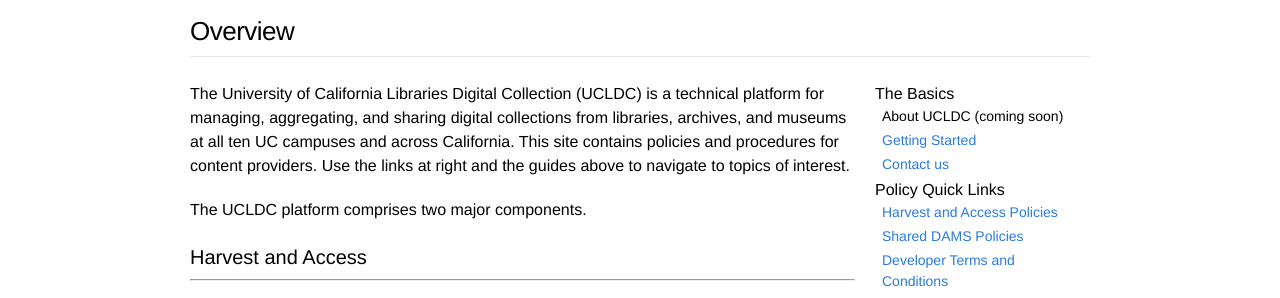
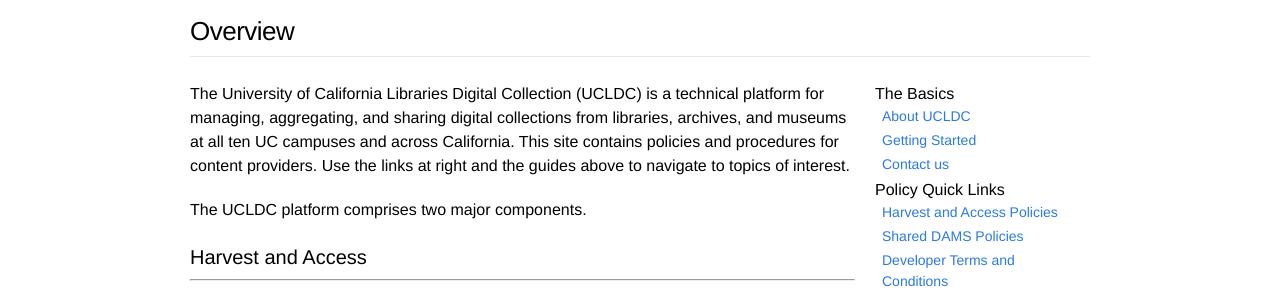
Before and after one commit to ucldc/ucldc-docs, a Jekyll site: the page built from index.md, in a window 1280 px wide. Shown: the part 135-433 px from the top of the page. Built offline with Jekyll 4.4.1, drawn with Linux system fonts in a browser that asks for light colours; nearby versions of some CDN libraries.

Commit message:
Update sidebar.html

```diff
--- a/_includes/sidebar.html
+++ b/_includes/sidebar.html
@@ -1,7 +1,7 @@
 <div class="sidebar">
   <h1>The Basics</h1>
   <ul>
-    <li>About UCLDC (coming soon)</li>
+    <li><a href="{{ site.url }}{{ site.baseurl }}/docs/about/">About UCLDC</a></li>
     <li><a href="{{ site.url }}{{ site.baseurl }}/docs/create-account/">Getting Started</a></li>
     <li><a href="mailto:ucldc@ucop.edu">Contact us</a></li>
   </ul>
```
